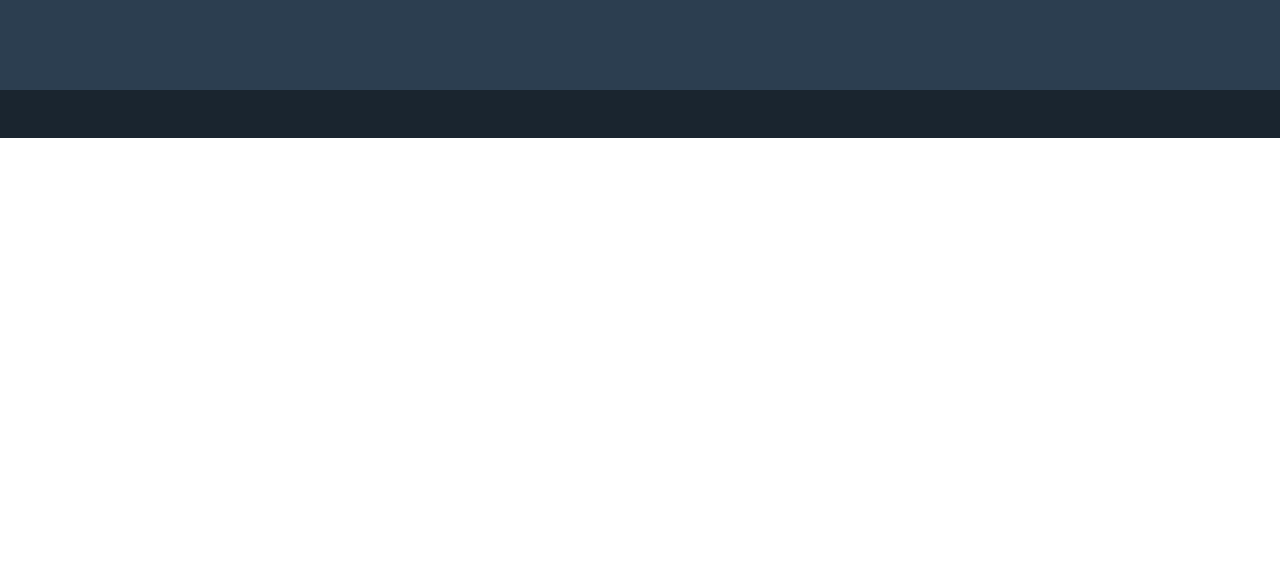
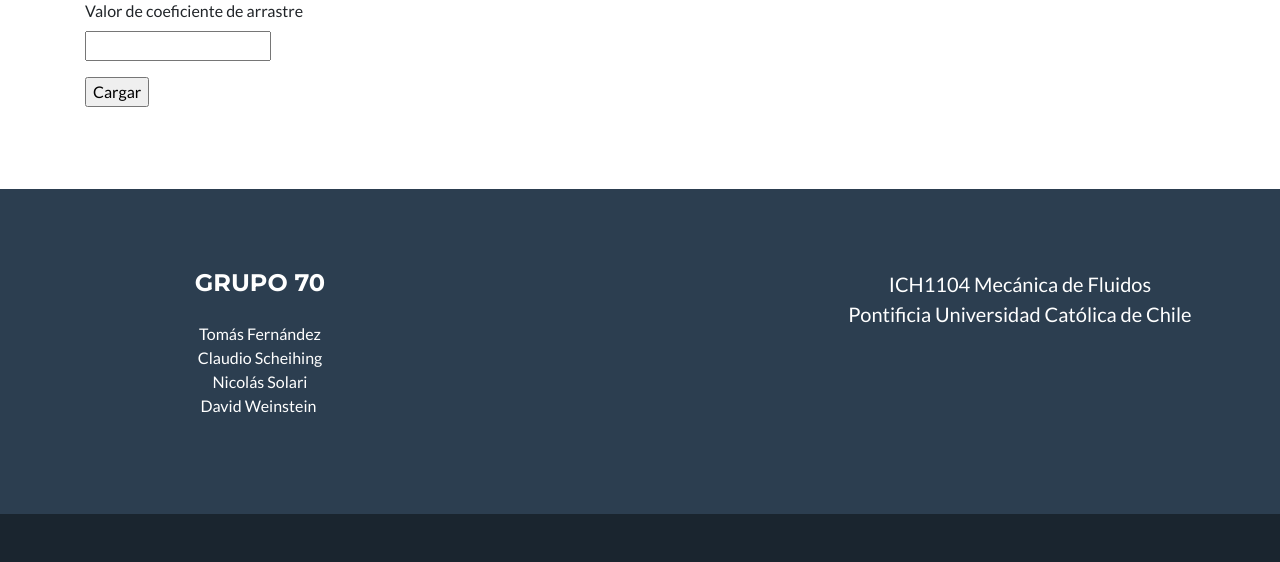
Before and after one commit to cnscheihing/fluid-mechanics-project, a Flask app: page / in a window 1280 px wide. Shown: the part 2267-2829 px from the top of the page. Before the commit the page ends 2405 px from the top, so only its background shows below. Run offline with Flask 2, Linux system fonts and the light colour scheme; some libraries are stand-ins or nearby versions.

Commit message:
✨ plot generation and form

```diff
--- a/app/main.py
+++ b/app/main.py
@@ -1,37 +1,52 @@
 import random
 import requests
 import os
-from flask import Flask, render_template, request
-# from math import ceil
-# from datetime import datetime
-# from faker import Faker
+from flask import Flask, render_template, request, Response
 from flask_wtf import FlaskForm
-from wtforms import StringField, SubmitField
+from wtforms import StringField, SubmitField, DecimalField
 from wtforms.validators import DataRequired
 from flask import jsonify
+
+from matplotlib.backends.backend_agg import FigureCanvasAgg as FigureCanvas
+from matplotlib.figure import Figure
+import io
 
 SECRET_KEY = os.urandom(32)
 app = Flask(__name__)
 app.config['SECRET_KEY'] = SECRET_KEY
 
-# url = 'https://api.chucknorris.io/jokes/random'
-# fake = Faker()
-
 
 class CustomForm(FlaskForm):
-    text_message = StringField('Message', validators=[DataRequired()])
-    submit = SubmitField('Send')
+    text_message = DecimalField(
+        'Valor de coeficiente de arrastre', validators=[DataRequired()])
+    submit = SubmitField('Cargar')
 
 
 @app.route("/", methods=['GET', 'POST'])
-# def home(messages_list=messages, page_count=ceil(len(messages)/5)):
 def home():
     form = CustomForm()
     if form.validate_on_submit():
-        # messages.insert(0, {'username': fake.name(), 'text': form.text_message.data, 'timestamp': datetime.now()})
-        # LOGICA GRAFICO
-        print(form.text_message.data)
-    return render_template('index.html', form=form)
+        return render_template('index.html', form=form, coef=form.text_message.data)
+    return render_template('index.html', form=form, coef=0)
+
+
+@app.route('/plot-<coef>.png')
+def plot_png(coef):
+    fig = create_figure(float(coef))
+    output = io.BytesIO()
+    FigureCanvas(fig).print_png(output)
+    return Response(output.getvalue(), mimetype='image/png')
+
+# AQUI RELLENAR CON FUNCION QUE GENERA GRAFICO
+
+
+def create_figure(coef):
+    fig = Figure()
+    axis = fig.add_subplot(1, 1, 1)
+    xs = range(100)
+    ys = [random.randint(1, 50) * coef for x in xs]
+    axis.plot(xs, ys)
+    return fig
 
 
 if __name__ == "__main__":
--- a/app/templates/index.html
+++ b/app/templates/index.html
@@ -50,10 +50,16 @@
             <p><strong>Fuerza de Resistencia al Avance</strong><br>Lorem ipsum dolor sit amet, consectetur adipiscing elit, sed do eiusmod tempor incididunt ut labore et dolore magna aliqua. Ut enim ad minim veniam, quis nostrud exercitation ullamco laboris
                 nisi ut aliquip ex ea commodo consequat. Duis aute irure dolor in reprehenderit in voluptate velit esse cillum dolore eu fugiat nulla pariatur. Excepteur sint occaecat cupidatat non proident, sunt in culpa qui officia deserunt mollit anim
                 id est laborum<br></p>
-            <!-- <div class="dropdown show"><button class="btn btn-primary dropdown-toggle" data-toggle="dropdown" aria-expanded="true" type="button">Forma</button>
-                <div class="dropdown-menu show"><a class="dropdown-item" href="#">Volkswagen Escarabajo</a><a class="dropdown-item" href="#">Lamborghini</a><a class="dropdown-item" href="#">Jeep&nbsp;</a></div>
-            </div>
-            <div style="width: 576px;margin: 25px;margin-left: 128px;"><canvas data-bs-chart="{&quot;type&quot;:&quot;line&quot;,&quot;data&quot;:{&quot;labels&quot;:[&quot;0&quot;,&quot;0.4&quot;,&quot;0.8&quot;,&quot;1.2&quot;,&quot;1.6&quot;,&quot;2&quot;],&quot;datasets&quot;:[{&quot;label&quot;:&quot;Revenue&quot;,&quot;backgroundColor&quot;:&quot;#4e73df&quot;,&quot;borderColor&quot;:&quot;#4e73df&quot;,&quot;data&quot;:[&quot;4500&quot;,&quot;5300&quot;,&quot;6250&quot;,&quot;7800&quot;,&quot;9800&quot;,&quot;15000&quot;],&quot;fill&quot;:true}]},&quot;options&quot;:{&quot;maintainAspectRatio&quot;:true,&quot;legend&quot;:{&quot;display&quot;:false},&quot;title&quot;:{}}}"></canvas></div> -->
+
+            <img src="/plot-{{coef}}.png" alt="my plot">
+            <form action="" method="post" novalidate>
+                {{ form.hidden_tag() }}
+                <p>
+                    {{ form.text_message.label }}<br>
+                    {{ form.text_message(size=32) }}
+                </p>
+                <p>{{ form.submit() }}</p>
+            </form>
         </div>
         <div class="input-group">
             <div class="input-group-prepend"></div>
```
Also changed, not shown: requirements.txt (+112 -12 lines).
